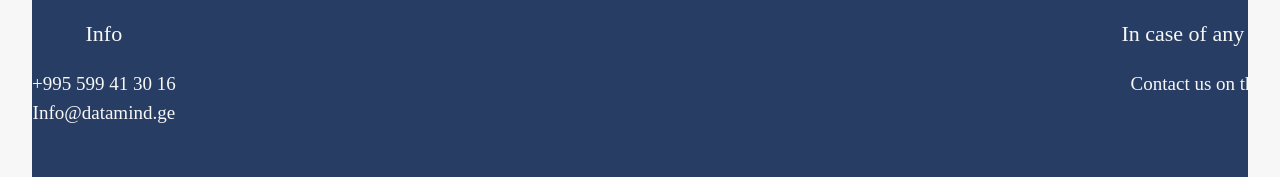
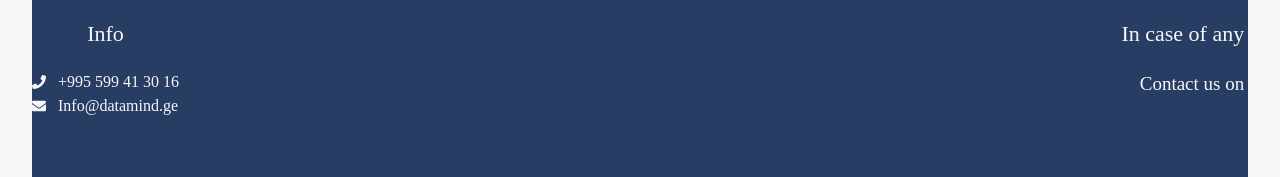
Before and after one commit to qeta422/Datamind, a React (Vite) app in the folder vite-project/: page / in a window 1280 px wide. Shown: the part 6199-6376 px from the top of the page. Built offline with nearby package versions, Linux system fonts and the light colour scheme.

Commit message:
updated footer (icons)

```diff
--- a/vite-project/src/components/Footer.jsx
+++ b/vite-project/src/components/Footer.jsx
@@ -1,11 +1,13 @@
 import React from "react";
 import Gdpr from "../assets/gdpr.png";
-import { FaPhone } from "react-icons/fa";
-import { FaEnvelope } from "react-icons/fa";
-import { FaFacebookF } from "react-icons/fa";
-import { FaLinkedinIn } from "react-icons/fa";
-import { FaYoutube } from "react-icons/fa";
-import { FaInstagram } from "react-icons/fa";
+import {
+  FaPhone,
+  FaEnvelope,
+  FaFacebookF,
+  FaLinkedinIn,
+  FaYoutube,
+  FaInstagram,
+} from "react-icons/fa";
 
 export default function Footer() {
   return (
@@ -13,14 +15,20 @@
       <article className="pt-[100px] w-[1550px] mx-auto flex justify-between">
         <aside>
           <h3 className="text-[#F8F7F7] pb-[20px]">Info</h3>
-          <p className="text-[#F8F7F7]">+995 599 41 30 16</p>
-          <p className="text-[#F8F7F7]">Info@datamind.ge</p>
+          <div className="text-[#F8F7F7] flex items-center gap-3">
+            <FaPhone className="text-sm" />
+            +995 599 41 30 16
+          </div>
+          <div className="text-[#F8F7F7] flex items-center gap-3">
+            <FaEnvelope className="text-sm" />
+            Info@datamind.ge
+          </div>
         </aside>
         <aside>
           <h3 className="text-[#F8F7F7] pb-[20px]">
             In case of any complaint regarding the personal data
           </h3>
-          <p className="text-[#F8F7F7]">
+          <p className="text-[#F8F7F7] float-right">
             Contact us on the following email: sandrew@datamind.ge
           </p>
         </aside>
@@ -28,10 +36,38 @@
       <article className="pt-[150px] pb-[50px] w-[1550px] mx-auto flex justify-between content-center">
         <img className="w-[150px]" src={Gdpr} alt="gdpr" />
         <div className="text-[#F8F7F7] w-[100px] flex justify-between pt-10 float-right">
-          <FaFacebookF />
-          <FaLinkedinIn />
-          <FaYoutube />
-          <FaInstagram />
+          <a
+            href="https://www.facebook.com/datamind.ge"
+            target="_blank"
+            rel="noopener noreferrer"
+            className="text-white"
+          >
+            <FaFacebookF />
+          </a>
+          <a
+            href="https://www.linkedin.com/company/datamind-ge/mycompany/"
+            target="_blank"
+            rel="noopener noreferrer"
+            className="text-white"
+          >
+            <FaLinkedinIn />
+          </a>
+          <a
+            href="https://www.youtube.com"
+            target="_blank"
+            rel="noopener noreferrer"
+            className="text-white"
+          >
+            <FaYoutube />
+          </a>
+          <a
+            href="https://www.instagram.com"
+            target="_blank"
+            rel="noopener noreferrer"
+            className="text-white"
+          >
+            <FaInstagram />
+          </a>
         </div>
       </article>
     </footer>
```
